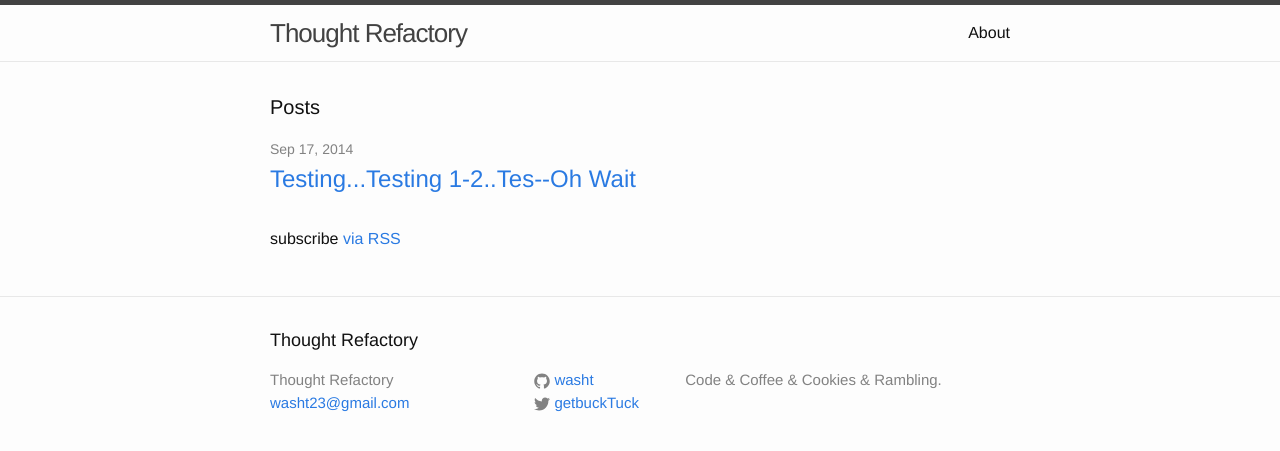
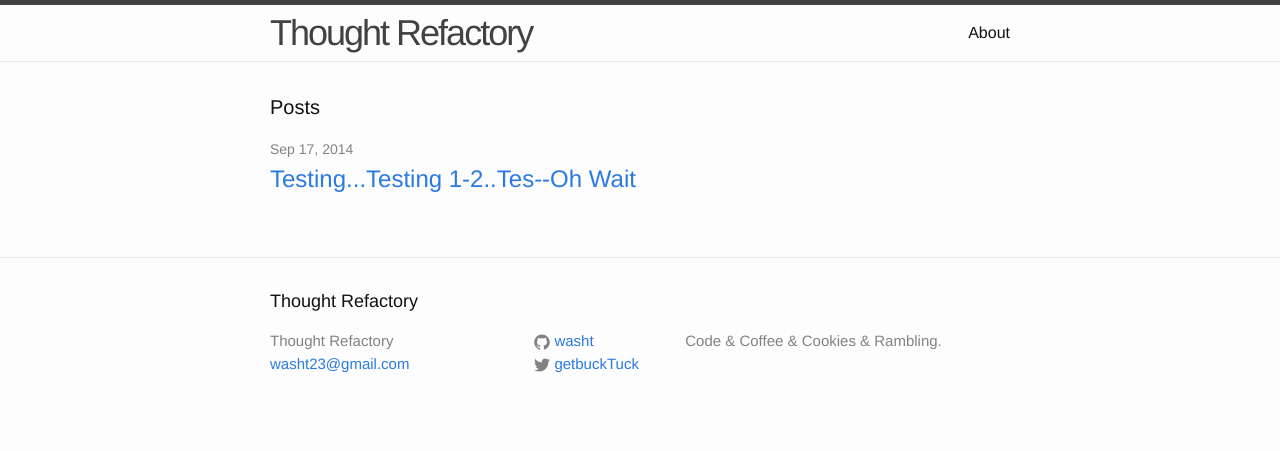
Before and after one commit to washt/washt.github.io, a Jekyll site: the page built from index.html, in a window 1280 px wide. Shown: the top 451 px of the page. Built offline with Jekyll 4.4.1, drawn with Linux system fonts in a browser that asks for light colours.

Commit message:
updated layout

```diff
--- a/_sass/_layout.scss
+++ b/_sass/_layout.scss
@@ -11,9 +11,9 @@
 }
 
 .site-title {
-    font-size: 26px;
+    font-size: 36px;
     line-height: 56px;
-    letter-spacing: -1px;
+    letter-spacing: -2px;
     margin-bottom: 0;
     float: left;
 
--- a/index.html
+++ b/index.html
@@ -17,7 +17,4 @@
       </li>
     {% endfor %}
   </ul>
-
-  <p class="rss-subscribe">subscribe <a href="{{ "/feed.xml" | prepend: site.baseurl }}">via RSS</a></p>
-
 </div>
```
